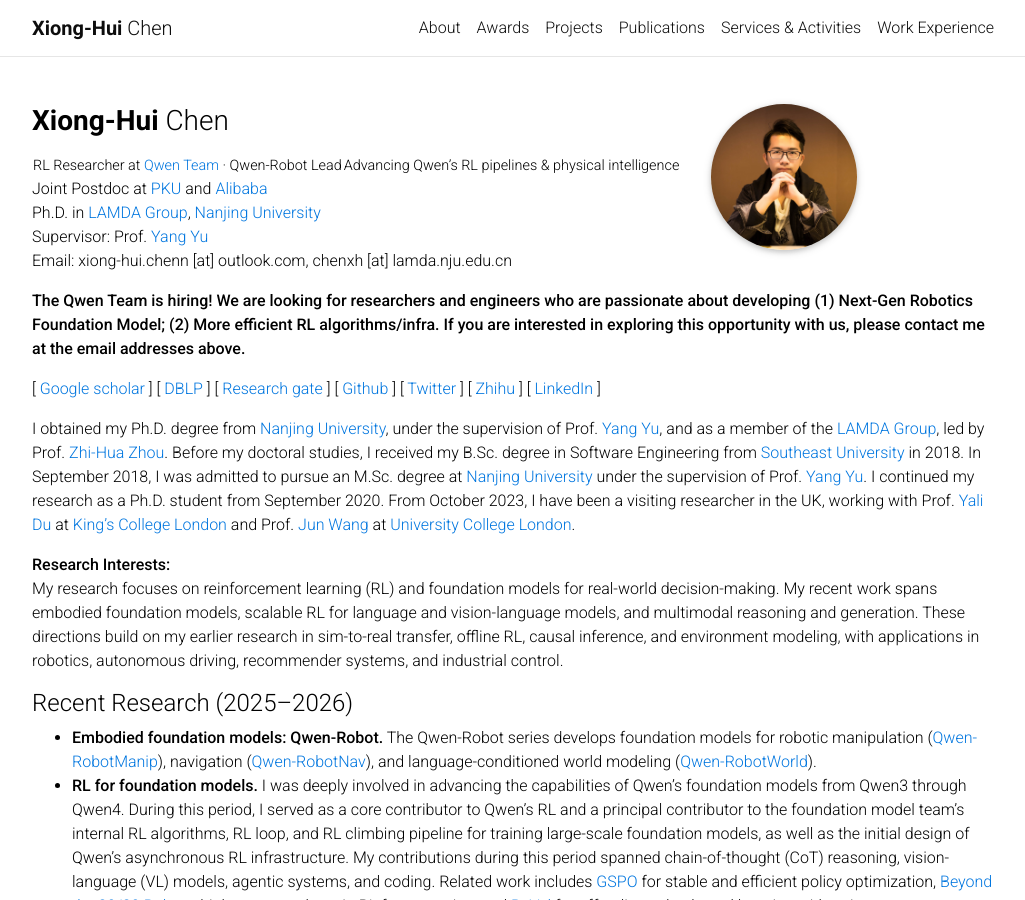
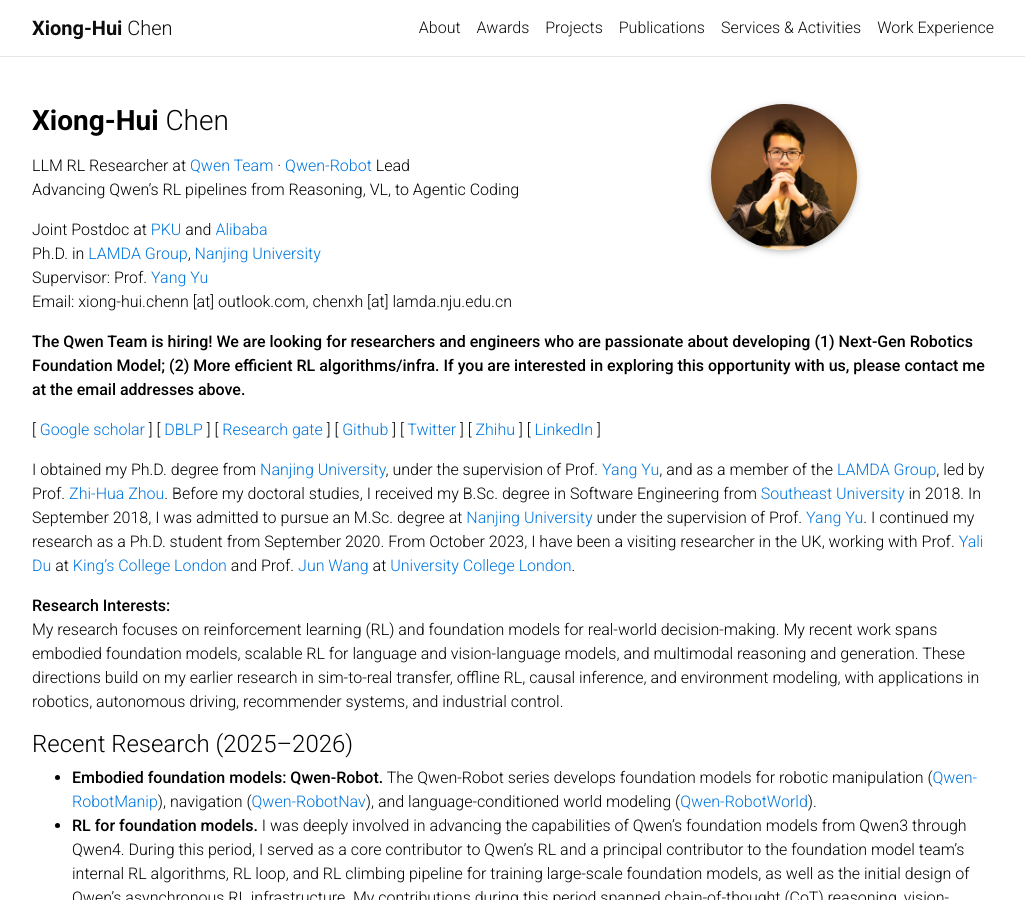
Before and after one commit to xionghuichen/xionghuichen.github.io, a Jekyll site: the page built from _pages/about.md, in a window 1280 px wide and 900 px high. Shown: the whole window, without its empty margins (123-1148 px from the left). Built offline with Jekyll 4.4.1, drawn with Linux system fonts in a browser that asks for light colours; comment, search, counter and statistics services are not loaded.

Commit message:
Update homepage subtitle and link Qwen-Robot project [skip ci]

```diff
--- a/_pages/about.md
+++ b/_pages/about.md
@@ -15,7 +15,8 @@ social: false  # includes social icons at the bottom of the page
 ---
 
 
-RL Researcher at <a href="https://qwen.ai/">Qwen Team</a> · Qwen-Robot Lead | Advancing Qwen’s RL pipelines &amp; physical intelligence
+LLM RL Researcher at <a href="https://qwen.ai/">Qwen Team</a> · <a href="https://qwen.ai/blog?id=qwen-robotsuite">Qwen-Robot</a> Lead<br/>
+Advancing Qwen’s RL pipelines from Reasoning, VL, to Agentic Coding
 
 Joint Postdoc at <a href="https://english.pku.edu.cn/">PKU</a> and <a href="https://www.alibabagroup.com/en-US">Alibaba</a><br/>
 Ph.D. in <a href="http://lamda.nju.edu.cn/CH.MainPage.ashx">LAMDA Group</a>, <a href="http://www.nju.edu.cn/">Nanjing University</a> <br/>
```
